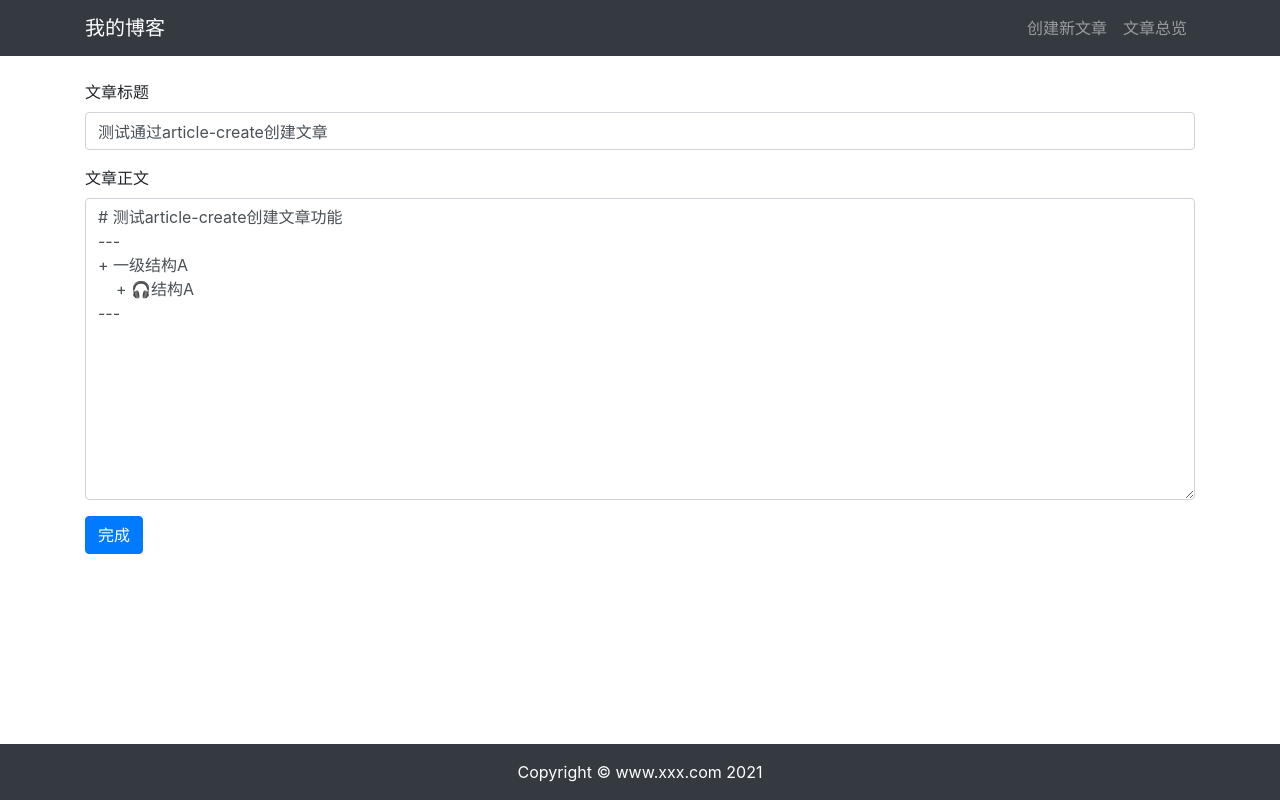
After one commit to CheeseT-7/django_project, a Django app: page /article/article-update/9 in a window 1280 px wide. The commit adds this page. Run offline with Django 3.2, Linux system fonts and the light colour scheme; data comes from the database, SQL or seed files in the repository; both versions use the stored data as it was after the commit; some libraries are stand-ins or nearby versions.

Commit message:
support article update function

```diff
--- a/my_blog/article/urls.py
+++ b/my_blog/article/urls.py
@@ -27,4 +27,6 @@ urlpatterns = [
     path('article-delete/<int:id>', views.article_delete, name='article_delete'),
     # 安全删除文章
     path('article-safe-delete/<int:id>', views.article_safe_delete, name='article_safe_delete'),
+    # 更新文章
+    path('article-update/<int:id>', views.article_update, name='article_update'),
 ]
--- a/my_blog/article/views.py
+++ b/my_blog/article/views.py
@@ -94,3 +94,40 @@ def article_safe_delete(request, id):
         return redirect('article:article_list')
     else:
         return HttpResponse('仅允许post请求')
+
+
+# 更新文章
+def article_update(request, id):
+    """
+    更新文章的视图函数
+    通过POST方法提交表单，更新title、body字段
+    GET方法进入厨师表单页面
+    :param request:
+    :param id: 文章的id
+    :return:
+    """
+    # 获取需要修改的具体文章对象
+    article = ArticlePost.objects.get(id=id)
+    # 判断用户是否为POST提交表单数据
+    if request.method == 'POST':
+        # 将提交的数据复制到表单实例中
+        article_post_form = ArticlePostForm(data=request.POST)
+        # 判断提交的数据是否满足模型的要求
+        if article_post_form.is_valid():
+            # 存入新的title、body数据并保存
+            article.title = request.POST['title']
+            article.body = request.POST['body']
+            article.save()
+            # 完成后返回到修改后的文章中，需传入文章的id值
+            return redirect('article:article_detail', id=id)
+        # 如果数据不合法，返回错误信息
+        else:
+            return HttpResponse('表单内容有误，请重新填写')
+    # 如果用户GET请求获取数据
+    else:
+        # 创建表单类实例
+        article_post_form = ArticlePostForm()
+        # 赋值上下文，将article文章对象也传递进去，以便提取旧的内容
+        context = {'article': article, 'article_post_form': article_post_form}
+        # 将响应返回到模版中
+        return render(request, 'article/update.html', context)
--- a/my_blog/templates/article/detail.html
+++ b/my_blog/templates/article/detail.html
@@ -18,6 +18,7 @@
         <div class="col-12 alert alert-success">作者：{{ article.author }}
             <!-- <a href="#" onclick="confirm_delete()">删除文章</a> -->
             <a href="#" onclick="confirm_safe_delete()">删除文章</a>
+            <a href="{% url 'article:article_update' article.id %}">编辑文章</a>
             <!-- 新增加一个隐藏表单 -->
             <form
                 style="display:none;"
--- /dev/null
+++ b/my_blog/templates/article/update.html
@@ -0,0 +1,25 @@
+{% extends "base.html" %} {% load staticfiles %}
+{% block title %} 更新文章 {% endblock title %}
+{% block content %}
+<div class="container">
+    <div class="row">
+        <div class="col-12">
+            <br>
+            <form method="post" action="">
+                {% csrf_token %}
+                <div class="form-group">
+                    <label for="title">文章标题</label>
+                    <!-- 在value属性中指定文本框的初始值为旧的内容，即article对象中的title字段 -->
+                    <input type="text" class="form-control" id="title" name="title" value="{{ article.title }}">
+                </div>
+                <div class="form-group">
+                    <label for="body">文章正文</label>
+                    <!-- 文本域不需要value属性，直接在标签体中嵌入数据节 -->
+                    <textarea type="text" class="form-control" id="body" name="body" rows="12">{{ article.body }}</textarea>
+                </div>
+                <button type="submit" class="btn btn-primary">完成</button>
+            </form>
+        </div>
+    </div>
+</div>
+{% endblock content %}
--- a/my_blog/templates/header.html
+++ b/my_blog/templates/header.html
@@ -3,7 +3,7 @@
     <div class="container">
 
         <!-- 导航栏商标 -->
-        <a class="navbar-brand" href="#">我的博客</a>
+        <a class="navbar-brand" href=".">我的博客</a>
 
         <!-- 导航入口 -->
         <div>
```
Also changed, not shown: my_blog/db.sqlite3.
